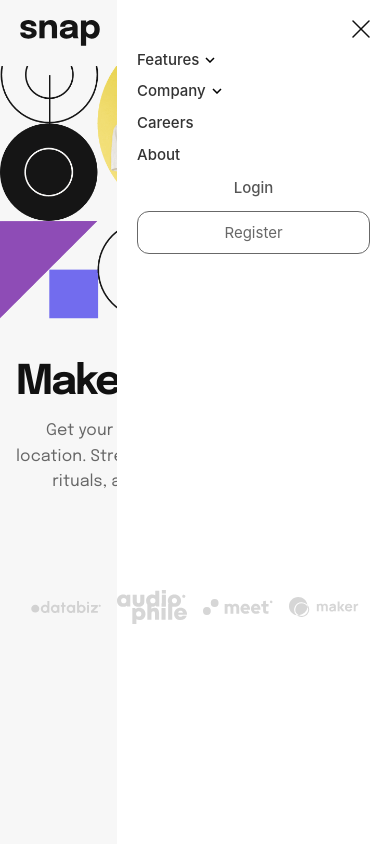
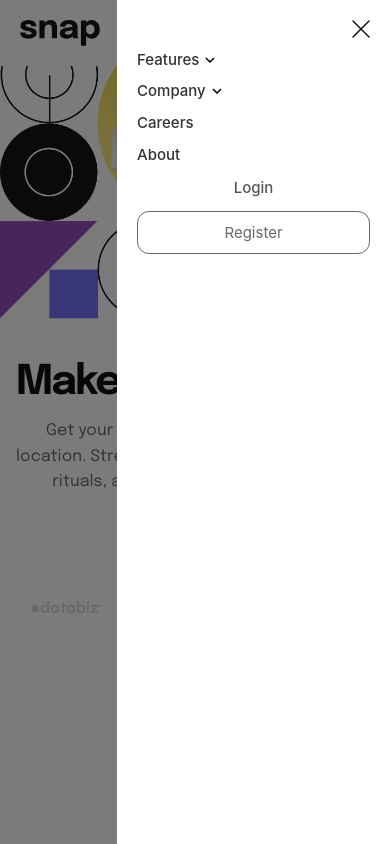
Before and after one commit to CommitWithOmer/HTML-CSS-JS-Project, a plain HTML site: page index.html in a window 390 px wide. Both pictures are taken after a click on the element 357 px from the left and 32 px from the top of the page. Drawn offline with Linux system fonts and the light colour scheme.

Commit message:
Final Submission

```diff
--- a/index.html
+++ b/index.html
@@ -11,6 +11,7 @@
 <body>
 
 
+  <div class="overlay"></div>
   <header class="navbar">
 
 
@@ -89,6 +90,7 @@
 </header>
 
 
+
   <section class="hero">
     <div class="hero-left">
       <h1>Make<br> remote work</h1>
--- a/index.js
+++ b/index.js
@@ -20,13 +20,23 @@ document.addEventListener('DOMContentLoaded', () => {
 const menu = document.querySelector('.menu-toggle');
 const nav = document.querySelector('.nav-links');
 const closeBtn = document.querySelector('.close-btn');
+const overlay = document.querySelector('.overlay');
+
 
 menu.addEventListener('click', () => {
   nav.classList.toggle('active');
   menu.classList.toggle('open');
+  overlay.classList.toggle('active');
 });
 
 closeBtn.addEventListener('click', () => {
   nav.classList.remove('active');
   menu.classList.remove('open');
+  overlay.classList.remove('active');
 });
+
+overlay.addEventListener('click', () => {
+  nav.classList.remove('active');
+  menu.classList.remove('open');
+  overlay.classList.remove('active'); // 👈 add this
+});
--- a/style.css
+++ b/style.css
@@ -319,6 +319,7 @@ body {
     padding: 50px 20px;
     gap: 12px;
     transition: 0.3s ease;
+    z-index: 100;
   }
 
   .nav-links.active {
@@ -480,24 +481,12 @@ body {
 }
 
 
-/* .dropdown.active .arrow {
-    transform: rotate(180deg) !important;
-  }
-
-  .dropdown.active .arrow {
-    transform: rotate(180deg);
-  }
-
-  .arrow {
-  transition: transform 0.25s ease;
-} */
-
 .arrow {
   transition: transform 0.25s ease;
   transform: rotate(0deg);
 }
 
-/* Active/open state: arrow points DOWN */
+
 .dropdown.active .arrow {
   transform: rotate(180deg);
 }
@@ -548,3 +537,19 @@ body {
     transform: rotate(180deg);
   }
 }
+
+
+.overlay {
+  display: none;
+  position: fixed;
+  top: 0;
+  left: 0;
+  width: 100%;
+  height: 100%;
+  background: rgba(0, 0, 0, 0.5);
+  z-index: 99;
+}
+
+.overlay.active {
+  display: block;
+}
```
